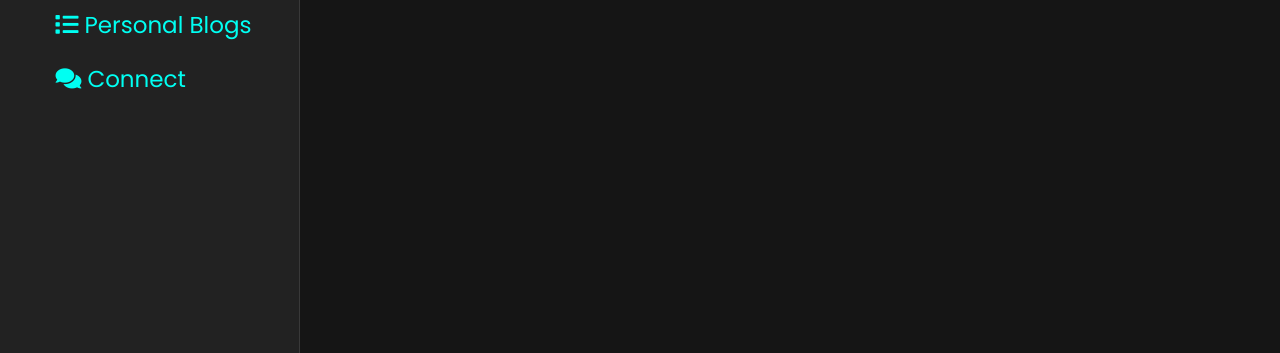
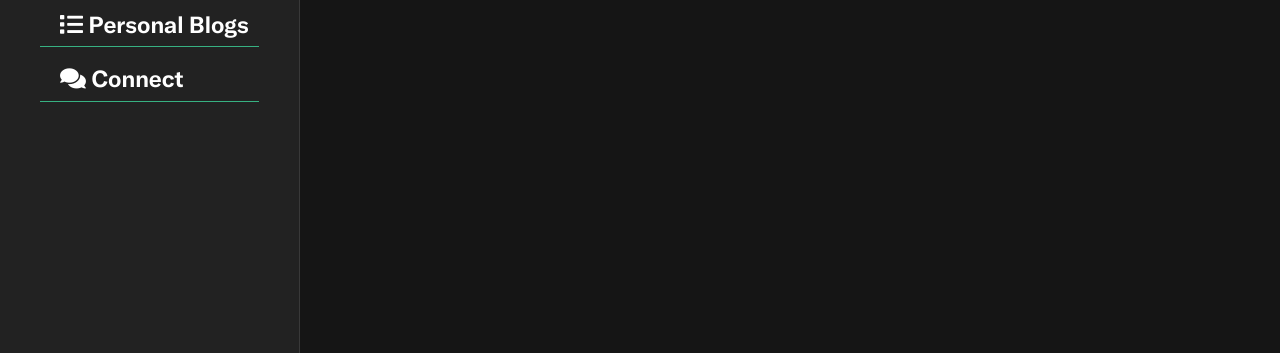
Before and after one commit to Inequilazitive/Inequilazitive.github.io, a website: page index.html in a window 1280 px wide. Shown: the part 447-800 px from the top of the page. Drawn offline with nearby package versions, Linux system fonts and the light colour scheme; a web font is replaced by a local one.

Commit message:
Changed Font, added margins on side panel

```diff
--- a/css/style.css
+++ b/css/style.css
@@ -1,4 +1,14 @@
-@import url('https://fonts.googleapis.com/css2?family=Clicker+Script&family=Poppins:wght@200;300;400;500;600;700&display=swap');
+    @import url('https://fonts.googleapis.com/css2?family=Clicker+Script&family=Poppins:wght@200;300;400;500;600;700&display=swap');
+
+
+    @font-face {
+        font-family: 'Chirp2'; /* Name your font family */
+        src: url("chirp-2\\ChirpBold.ttf") format('truetype'); /* Path to your font file */
+        /* You can specify multiple font formats for better browser compatibility */
+        /* src: url('path-to-font.woff') format('woff'),
+                url('path-to-font.woff2') format('woff2'); */
+        /* Add more font properties if needed, such as font-weight and font-style */
+    }
 
 :root {
     --bg-black-900: #f2f2fc;
@@ -363,14 +373,13 @@ ul {
 
 /* Change the color of the icons and text */
 .aside .nav li a {
-    color: #00fff2; /* Change the color to your desired color */
+    color: var(--name-color); /* Change the color to your desired color */
 }
 
 /* Add space between the icons and text */
 .aside .nav li a {
     padding-left: 20px; /* Adjust the left padding as needed */
-
-
+    font-family: 'Chirp2';
 }
 .aside .nav li {
     margin-bottom: 20px; /* Adjust the bottom margin as needed */
@@ -414,3 +423,18 @@ ul {
     bottom: -2.5%; /* Adjust the bottom offset */
     left: -2.5%; /* Adjust the left offset */
 }
+
+.aside .nav li {
+    margin-bottom: 20px; /* Adjust the bottom margin as needed */
+    position: relative;
+}
+
+.aside .nav li::after {
+    content: '';
+    position: absolute;
+    width: 100%; /* Set the width to cover the entire width of the navigation item */
+    height: 1px; /* Set the height of the line */
+    background-color: var(--skin-color); /* Set the color of the line */
+    bottom: -5px; /* Adjust the position of the line */
+    left: 0;
+}
--- a/index.html
+++ b/index.html
@@ -13,6 +13,7 @@
     <link rel="stylesheet" href="css/skins/color-4.css" class="alternate-style" title="color-4" disabled>
     <link rel="stylesheet" href="css/skins/color-5.css" class="alternate-style" title="color-5" disabled>
     <link rel="stylesheet" href="css/style-switcher.css">
+    <link href="https://fonts.googleapis.com/css2?family=Nunito:wght@200;300;400;600;700&display=swap" rel="stylesheet">
     <!-- <link rel="stylesheet" href="css/rope-bulbs.css"> -->
 
 
@@ -42,12 +43,12 @@
         <!-- Home content goes here -->
           <div class="main-content">
               <section class="section home" id="home">
-                  <div class="container">width
+                  <div class="container">
                       <div class="row">
                         <div class="home-info padd-15">
                           <h2 class="hello">Greetings,</h2>
                           <h2 class="my-profession">I am</h2>
-                          <div class="name-wrapper"> <!-- Add this wrapper div -->
+                          <div class="name-wrapper">
                               <h2 class="name-container">
                                 <span class="name" style="color: var(--name-color);">Ashray Gupta</span>
                               </h2>
```
Also changed, not shown: Website Media/chirp-2/ChirpBold.ttf (added), Website Media/chirp-2/ChirpExtendedHeavy.ttf (added), Website Media/chirp-2/ChirpHeavy.ttf (added), Website Media/chirp-2/ChirpMedium.ttf (added), Website Media/chirp-2/ChirpRegular.ttf (added), css/chirp-2/ChirpBold.ttf (added), css/chirp-2/ChirpExtendedHeavy.ttf (added), css/chirp-2/ChirpHeavy.ttf (added), css/chirp-2/ChirpMedium.ttf (added), css/chirp-2/ChirpRegular.ttf (added).
